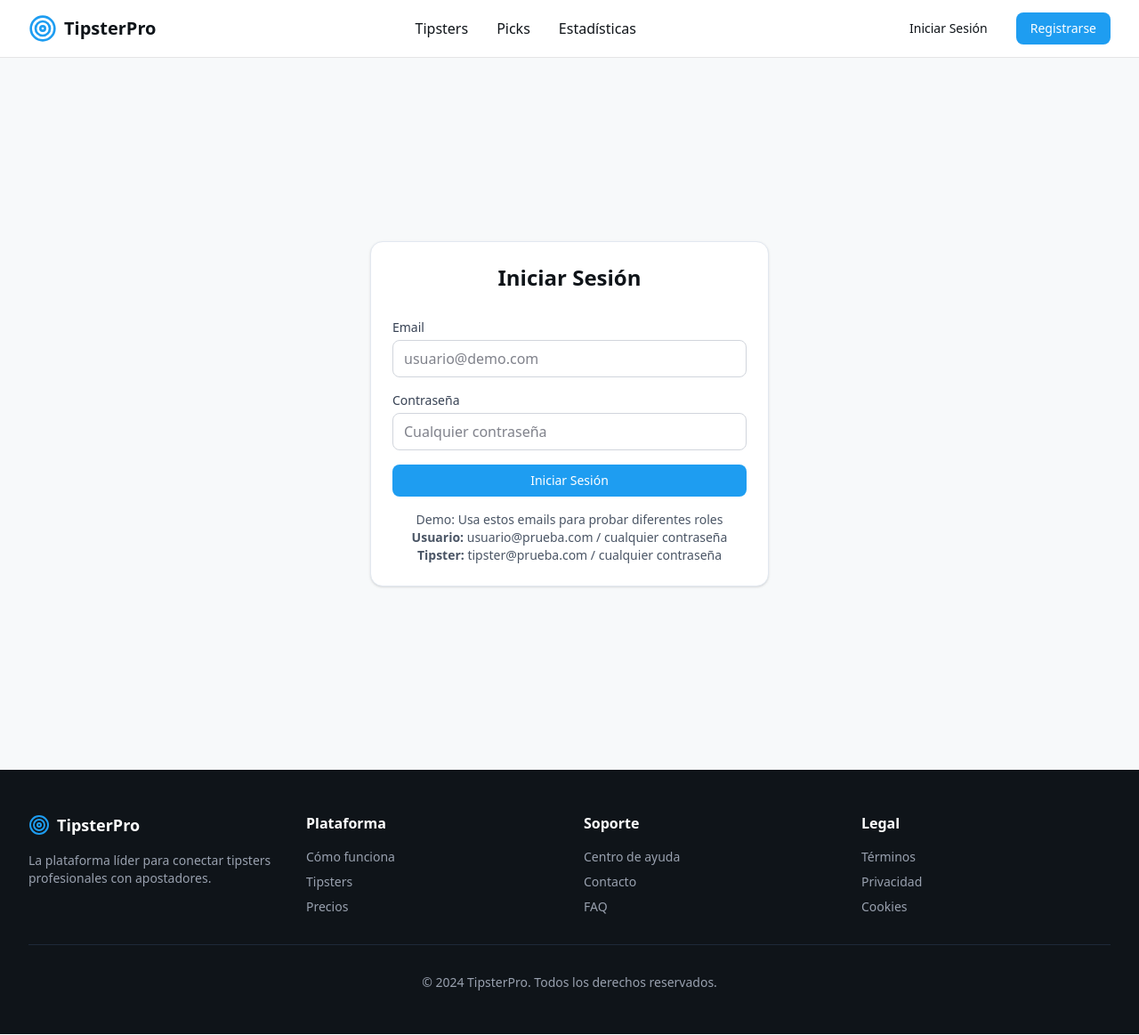
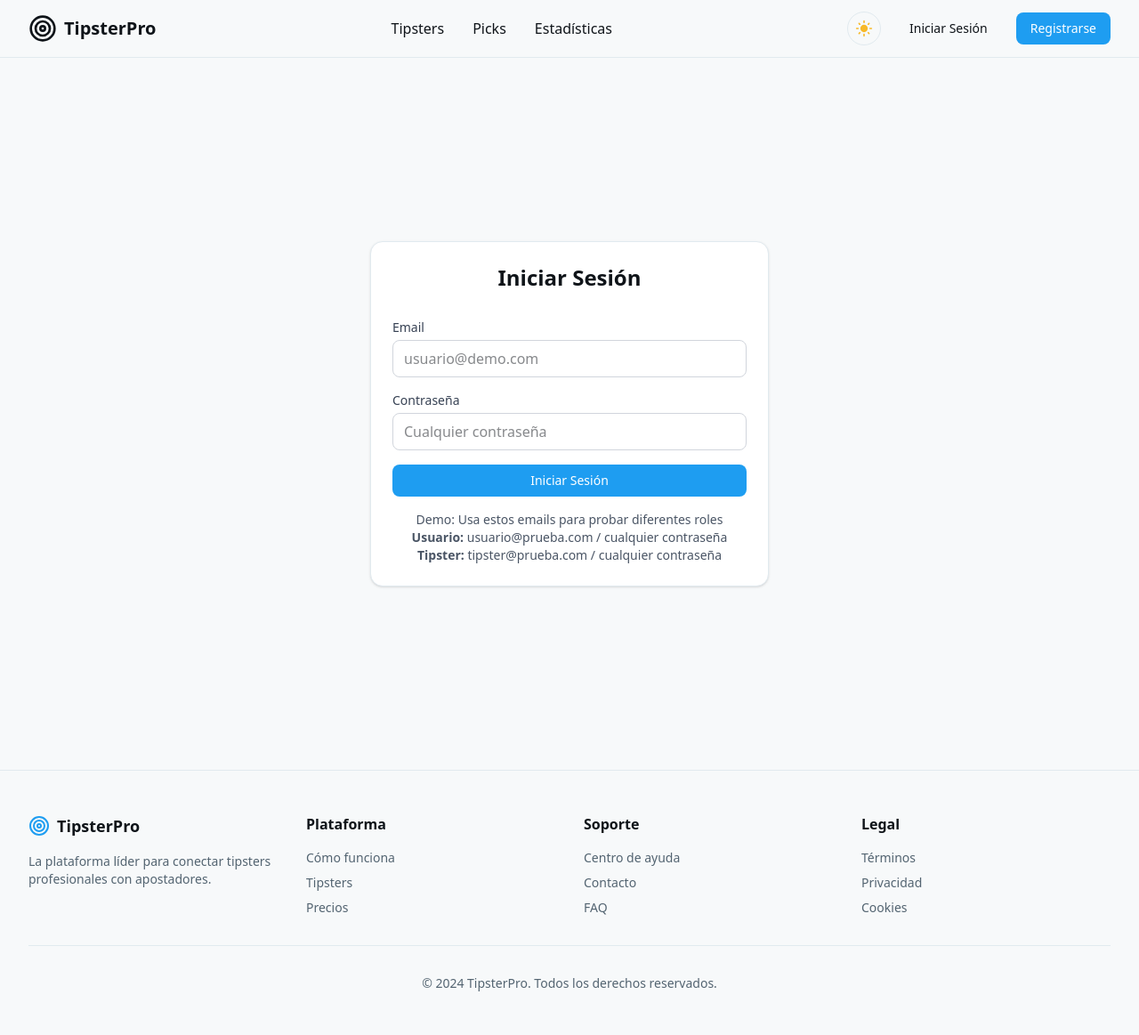
Before and after one commit to ticket-pickapp/Client, a Next.js app: page /login in a window 1280 px wide. Shown: the whole page at 89% size. Built offline with nearby package versions, Linux system fonts and the light colour scheme.

Commit message:
cambio de tema

```diff
--- a/package.json
+++ b/package.json
@@ -16,6 +16,7 @@
     "next": "15.4.1",
     "react": "19.1.0",
     "react-dom": "19.1.0",
+    "react-icons": "^5.5.0",
     "tailwind-merge": "^3.3.1",
     "tailwindcss-animate": "^1.0.7"
   },
--- a/src/app/globals.css
+++ b/src/app/globals.css
@@ -45,71 +45,73 @@
 
 :root {
   --radius: 0.625rem;
-  --background: oklch(1 0 0);
-  --foreground: oklch(0.129 0.042 264.695);
-  --card: oklch(1 0 0);
-  --card-foreground: oklch(0.129 0.042 264.695);
-  --popover: oklch(1 0 0);
-  --popover-foreground: oklch(0.129 0.042 264.695);
-  --primary: oklch(0.208 0.042 265.755);
-  --primary-foreground: oklch(0.984 0.003 247.858);
-  --secondary: oklch(0.968 0.007 247.896);
-  --secondary-foreground: oklch(0.208 0.042 265.755);
-  --muted: oklch(0.968 0.007 247.896);
-  --muted-foreground: oklch(0.554 0.046 257.417);
-  --accent: oklch(0.968 0.007 247.896);
-  --accent-foreground: oklch(0.208 0.042 265.755);
-  --destructive: oklch(0.577 0.245 27.325);
-  --border: oklch(0.929 0.013 255.508);
-  --input: oklch(0.929 0.013 255.508);
-  --ring: oklch(0.704 0.04 256.788);
-  --chart-1: oklch(0.646 0.222 41.116);
-  --chart-2: oklch(0.6 0.118 184.704);
-  --chart-3: oklch(0.398 0.07 227.392);
-  --chart-4: oklch(0.828 0.189 84.429);
-  --chart-5: oklch(0.769 0.188 70.08);
-  --sidebar: oklch(0.984 0.003 247.858);
-  --sidebar-foreground: oklch(0.129 0.042 264.695);
-  --sidebar-primary: oklch(0.208 0.042 265.755);
-  --sidebar-primary-foreground: oklch(0.984 0.003 247.858);
-  --sidebar-accent: oklch(0.968 0.007 247.896);
-  --sidebar-accent-foreground: oklch(0.208 0.042 265.755);
-  --sidebar-border: oklch(0.929 0.013 255.508);
-  --sidebar-ring: oklch(0.704 0.04 256.788);
+  /* Twitter Light Theme */
+  --background: #f7f9fa;
+  --foreground: #0f1419;
+  --card: #ffffff;
+  --card-foreground: #0f1419;
+  --popover: #ffffff;
+  --popover-foreground: #0f1419;
+  --primary: #1e9df1;
+  --primary-foreground: #ffffff;
+  --secondary: #e1eaef;
+  --secondary-foreground: #0f1419;
+  --muted: #e1eaef;
+  --muted-foreground: #536471;
+  --accent: #f7b928;
+  --accent-foreground: #0f1419;
+  --destructive: #f4212e;
+  --border: #e1eaef;
+  --input: #e1eaef;
+  --ring: #1e9df1;
+  --chart-1: #1e9df1;
+  --chart-2: #f4212e;
+  --chart-3: #00b87a;
+  --chart-4: #f7b928;
+  --chart-5: #e1eaef;
+  --sidebar: #f7f8f8;
+  --sidebar-foreground: #0f1419;
+  --sidebar-primary: #1e9df1;
+  --sidebar-primary-foreground: #ffffff;
+  --sidebar-accent: #f7b928;
+  --sidebar-accent-foreground: #0f1419;
+  --sidebar-border: #e1eaef;
+  --sidebar-ring: #1e9df1;
 }
 
 .dark {
-  --background: oklch(0.129 0.042 264.695);
-  --foreground: oklch(0.984 0.003 247.858);
-  --card: oklch(0.208 0.042 265.755);
-  --card-foreground: oklch(0.984 0.003 247.858);
-  --popover: oklch(0.208 0.042 265.755);
-  --popover-foreground: oklch(0.984 0.003 247.858);
-  --primary: oklch(0.929 0.013 255.508);
-  --primary-foreground: oklch(0.208 0.042 265.755);
-  --secondary: oklch(0.279 0.041 260.031);
-  --secondary-foreground: oklch(0.984 0.003 247.858);
-  --muted: oklch(0.279 0.041 260.031);
-  --muted-foreground: oklch(0.704 0.04 256.788);
-  --accent: oklch(0.279 0.041 260.031);
-  --accent-foreground: oklch(0.984 0.003 247.858);
-  --destructive: oklch(0.704 0.191 22.216);
-  --border: oklch(1 0 0 / 10%);
-  --input: oklch(1 0 0 / 15%);
-  --ring: oklch(0.551 0.027 264.364);
-  --chart-1: oklch(0.488 0.243 264.376);
-  --chart-2: oklch(0.696 0.17 162.48);
-  --chart-3: oklch(0.769 0.188 70.08);
-  --chart-4: oklch(0.627 0.265 303.9);
-  --chart-5: oklch(0.645 0.246 16.439);
-  --sidebar: oklch(0.208 0.042 265.755);
-  --sidebar-foreground: oklch(0.984 0.003 247.858);
-  --sidebar-primary: oklch(0.488 0.243 264.376);
-  --sidebar-primary-foreground: oklch(0.984 0.003 247.858);
-  --sidebar-accent: oklch(0.279 0.041 260.031);
-  --sidebar-accent-foreground: oklch(0.984 0.003 247.858);
-  --sidebar-border: oklch(1 0 0 / 10%);
-  --sidebar-ring: oklch(0.551 0.027 264.364);
+  /* Twitter Dark Theme */
+  --background: #0f1419;
+  --foreground: #f7f9fa;
+  --card: #15202b;
+  --card-foreground: #f7f9fa;
+  --popover: #15202b;
+  --popover-foreground: #f7f9fa;
+  --primary: #1e9df1;
+  --primary-foreground: #0f1419;
+  --secondary: #22303c;
+  --secondary-foreground: #f7f9fa;
+  --muted: #22303c;
+  --muted-foreground: #8899a6;
+  --accent: #f7b928;
+  --accent-foreground: #0f1419;
+  --destructive: #f4212e;
+  --border: #22303c;
+  --input: #22303c;
+  --ring: #1e9df1;
+  --chart-1: #1e9df1;
+  --chart-2: #f4212e;
+  --chart-3: #00b87a;
+  --chart-4: #f7b928;
+  --chart-5: #22303c;
+  --sidebar: #15202b;
+  --sidebar-foreground: #f7f9fa;
+  --sidebar-primary: #1e9df1;
+  --sidebar-primary-foreground: #0f1419;
+  --sidebar-accent: #f7b928;
+  --sidebar-accent-foreground: #0f1419;
+  --sidebar-border: #22303c;
+  --sidebar-ring: #1e9df1;
 }
 
 @layer base {
--- a/src/app/layout.tsx
+++ b/src/app/layout.tsx
@@ -26,7 +26,7 @@ export default function RootLayout({
   children: React.ReactNode;
 }>) {
   return (
-    <html lang="en">
+    <html lang="es" className="dark">
       <body
         className={`${geistSans.variable} ${geistMono.variable} antialiased`}
       >
--- a/src/components/Footer.tsx
+++ b/src/components/Footer.tsx
@@ -3,33 +3,33 @@ import React from 'react'
 
 const Footer = () => {
   return (
-    <footer className="bg-[#0f1419] text-white py-12">
+    <footer className="bg-background text-foreground py-12 border-t border-border">
     <div className="max-w-7xl mx-auto px-4 sm:px-6 lg:px-8">
       <div className="grid grid-cols-1 md:grid-cols-4 gap-8">
         <div>
           <div className="flex items-center space-x-2 mb-4">
-            <Target className="h-6 w-6 text-[#1e9df1]" />
+            <Target className="h-6 w-6 text-primary" />
             <span className="text-lg font-bold">TipsterPro</span>
           </div>
-          <p className="text-gray-400 text-sm">
+          <p className="text-muted-foreground text-sm">
             La plataforma líder para conectar tipsters profesionales con apostadores.
           </p>
         </div>
         <div>
           <h3 className="font-semibold mb-4">Plataforma</h3>
-          <ul className="space-y-2 text-sm text-gray-400">
+          <ul className="space-y-2 text-sm text-muted-foreground">
             <li>
-              <a href="#" className="hover:text-white">
+              <a href="#" className="hover:text-primary-foreground">
                 Cómo funciona
               </a>
             </li>
             <li>
-              <a href="#" className="hover:text-white">
+              <a href="#" className="hover:text-primary-foreground">
                 Tipsters
               </a>
             </li>
             <li>
-              <a href="#" className="hover:text-white">
+              <a href="#" className="hover:text-primary-foreground">
                 Precios
               </a>
             </li>
@@ -37,19 +37,19 @@ const Footer = () => {
         </div>
         <div>
           <h3 className="font-semibold mb-4">Soporte</h3>
-          <ul className="space-y-2 text-sm text-gray-400">
+          <ul className="space-y-2 text-sm text-muted-foreground">
             <li>
-              <a href="#" className="hover:text-white">
+              <a href="#" className="hover:text-primary-foreground">
                 Centro de ayuda
               </a>
             </li>
             <li>
-              <a href="#" className="hover:text-white">
+              <a href="#" className="hover:text-primary-foreground">
                 Contacto
               </a>
             </li>
             <li>
-              <a href="#" className="hover:text-white">
+              <a href="#" className="hover:text-primary-foreground">
                 FAQ
               </a>
             </li>
@@ -57,26 +57,26 @@ const Footer = () => {
         </div>
         <div>
           <h3 className="font-semibold mb-4">Legal</h3>
-          <ul className="space-y-2 text-sm text-gray-400">
+          <ul className="space-y-2 text-sm text-muted-foreground">
             <li>
-              <a href="#" className="hover:text-white">
+              <a href="#" className="hover:text-primary-foreground">
                 Términos
               </a>
             </li>
             <li>
-              <a href="#" className="hover:text-white">
+              <a href="#" className="hover:text-primary-foreground">
                 Privacidad
               </a>
             </li>
             <li>
-              <a href="#" className="hover:text-white">
+              <a href="#" className="hover:text-primary-foreground">
                 Cookies
               </a>
             </li>
           </ul>
         </div>
       </div>
-      <div className="border-t border-gray-800 mt-8 pt-8 text-center text-sm text-gray-400">
+      <div className="border-t border-border mt-8 pt-8 text-center text-sm text-muted-foreground">
         <p>&copy; 2024 TipsterPro. Todos los derechos reservados.</p>
       </div>
     </div>
--- a/src/components/Navbar.tsx
+++ b/src/components/Navbar.tsx
@@ -3,46 +3,33 @@ import { useRouter } from "next/navigation";
 import React from "react";
 import { Target } from "lucide-react";
 import { Button } from "./ui/button";
+import ThemeMode from "./ThemeMode";
 
 const Navbar = () => {
   const router = useRouter();
   return (
-    <header className="bg-white border-b border-[#E5E5E6] sticky top-0 z-50">
+    <header className="bg-background border-b border-border sticky top-0 z-50">
       <div className="max-w-7xl mx-auto px-4 sm:px-6 lg:px-8">
         <div className="flex justify-between items-center h-16">
           <div className="flex items-center space-x-2">
-            <Target className="h-8 w-8 text-[#1e9df1]" />
-            <span className="text-xl font-bold text-[#0f1419]">TipsterPro</span>
+            <Target className="h-8 w-8 " />
+            <span className="text-xl font-bold text-foreground">TipsterPro</span>
           </div>
           <nav className="hidden md:flex space-x-8">
-            <a
-              href="#"
-              className="text-[#0f1419] hover:text-[#1e9df1] font-medium"
-            >
-              Tipsters
-            </a>
-            <a
-              href="#"
-              className="text-[#0f1419] hover:text-[#1e9df1] font-medium"
-            >
-              Picks
-            </a>
-            <a
-              href="#"
-              className="text-[#0f1419] hover:text-[#1e9df1] font-medium"
-            >
-              Estadísticas
-            </a>
+            <a href="#" className="text-foreground hover:text-primary font-medium">Tipsters</a>
+            <a href="#" className="text-foreground hover:text-primary font-medium">Picks</a>
+            <a href="#" className="text-foreground hover:text-primary font-medium">Estadísticas</a>
           </nav>
           <div className="flex items-center space-x-4">
+          <ThemeMode />
             <Button
               onClick={() => router.push("/login")}
               variant="ghost"
-              className="text-[#0f1419]"
+              className="text-foreground"
             >
               Iniciar Sesión
             </Button>
-            <Button className="bg-[#1e9df1] hover:bg-[#1e9df1]/90 text-white">
+            <Button className="bg-primary hover:bg-primary/90 text-primary-foreground">
               Registrarse
             </Button>
           </div>
--- /dev/null
+++ b/src/components/ThemeMode.tsx
@@ -0,0 +1,45 @@
+"use client";
+import React, { useEffect, useState } from "react";
+import { MdLightMode, MdDarkMode } from "react-icons/md";
+
+const ThemeMode = () => {
+  const [isDark, setIsDark] = useState(false);
+
+  useEffect(() => {
+    const savedTheme = localStorage.getItem("theme") || "light";
+    setIsDark(savedTheme === "dark");
+    if (savedTheme === "dark") {
+      document.documentElement.classList.add("dark");
+    } else {
+      document.documentElement.classList.remove("dark");
+    }
+  }, []);
+
+  const toggleTheme = () => {
+    const newTheme = isDark ? "light" : "dark";
+    setIsDark(!isDark);
+    if (newTheme === "dark") {
+      document.documentElement.classList.add("dark");
+    } else {
+      document.documentElement.classList.remove("dark");
+    }
+    localStorage.setItem("theme", newTheme);
+  };
+
+  return (
+    <button
+      type="button"
+      aria-label="Cambiar tema"
+      onClick={toggleTheme}
+      className="p-2 rounded-full border border-border bg-background hover:bg-secondary transition-colors flex items-center justify-center"
+    >
+      {isDark ? (
+        <MdDarkMode data-testid="MdDarkMode" size={20} className="text-white" />
+      ) : (
+        <MdLightMode data-testid="MdLightMode" size={20} className="text-accent" />
+      )}
+    </button>
+  );
+};
+
+export default ThemeMode;
```
Also changed, not shown: src/components/Hero.tsx (+19 -23 lines), src/components/MultiStepPickForm.tsx (+31 -32 lines), src/components/PickSection.tsx (+27 -27 lines), 1 other file (tests, documents, lock files or other folders).
